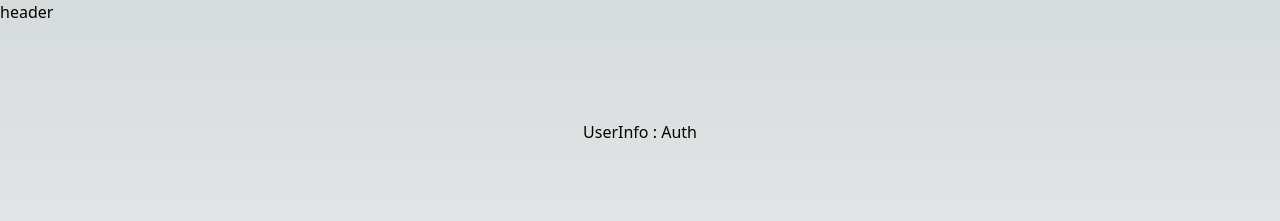
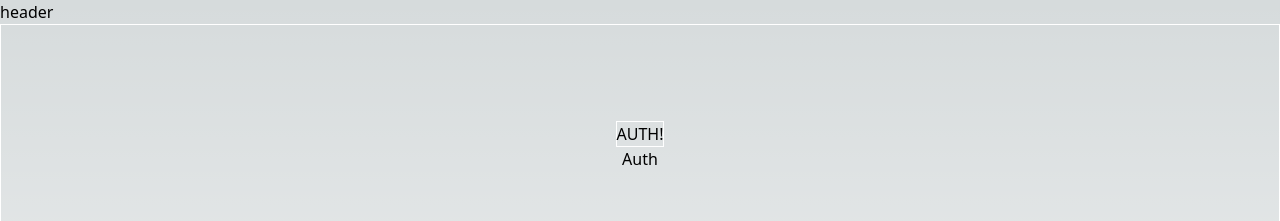
Before and after one commit to alskfl222/board-bp, a Next.js app: page /auth in a window 1280 px wide. Shown: the top 221 px of the page. Built offline with nearby package versions, Linux system fonts and the light colour scheme.

Commit message:
FEAT: test auth layout

```diff
--- a/app/[board]/page.tsx
+++ b/app/[board]/page.tsx
@@ -1,4 +1,8 @@
+import { fetchInter } from '@util/fetch';
+
 export default async function BoardList() {
+  const data = await fetchInter();
+  console.log(data);
 
   return "DB ACCESS DIRECTLY";
 }
--- a/app/auth/layout.tsx
+++ b/app/auth/layout.tsx
@@ -4,7 +4,11 @@ export default function BoardLayout({
   children: React.ReactNode;
 }) {
   return (
-    <section className='flex min-h-screen flex-col items-center justify-between p-24'>
+    <section
+      className='min-h-screen p-24 flex flex-col items-center
+                 border border-white'
+    >
+      <div className='border border-white'>AUTH!</div>
       {children}
     </section>
   );
--- a/app/auth/page.tsx
+++ b/app/auth/page.tsx
@@ -1,3 +1,5 @@
-export default function UserInfo() {
-    return <div>UserInfo : Auth</div>
+import { fetchInter } from '@/util/fetch';
+
+export default function Auth() {
+  return <div>Auth</div>;
 }
--- /dev/null
+++ b/util/fetch.tsx
@@ -0,0 +1,23 @@
+import { headers } from 'next/headers';
+
+export async function fetchInter(option?: RequestInit) {
+  const headersList = headers();
+
+  const proto = headersList.get('x-forwarded-proto');
+  const host = headersList.get('x-forwarded-host');
+  const path = headersList.get('x-invoke-path');
+  const query = headersList.get('x-invoke-query');
+
+  const serverUrl = `${proto}://${host}/api`;
+
+  const fetchUrl = serverUrl + path + query;
+
+  const res = await fetch(fetchUrl, {
+    cache: 'no-store',
+    ...option,
+  });
+  if (!res.ok) {
+    throw new Error('Failed to fetch data');
+  }
+  return res.json();
+}
```
